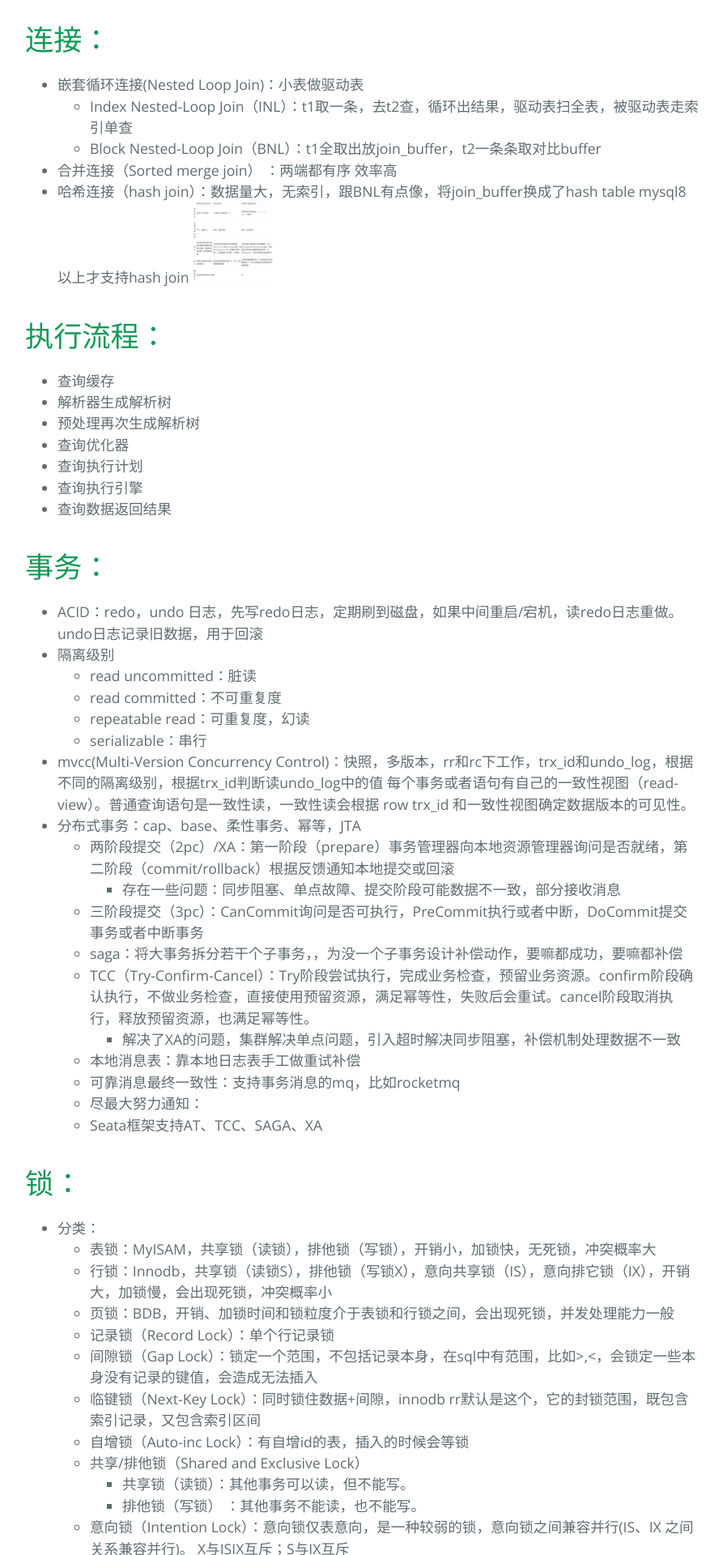
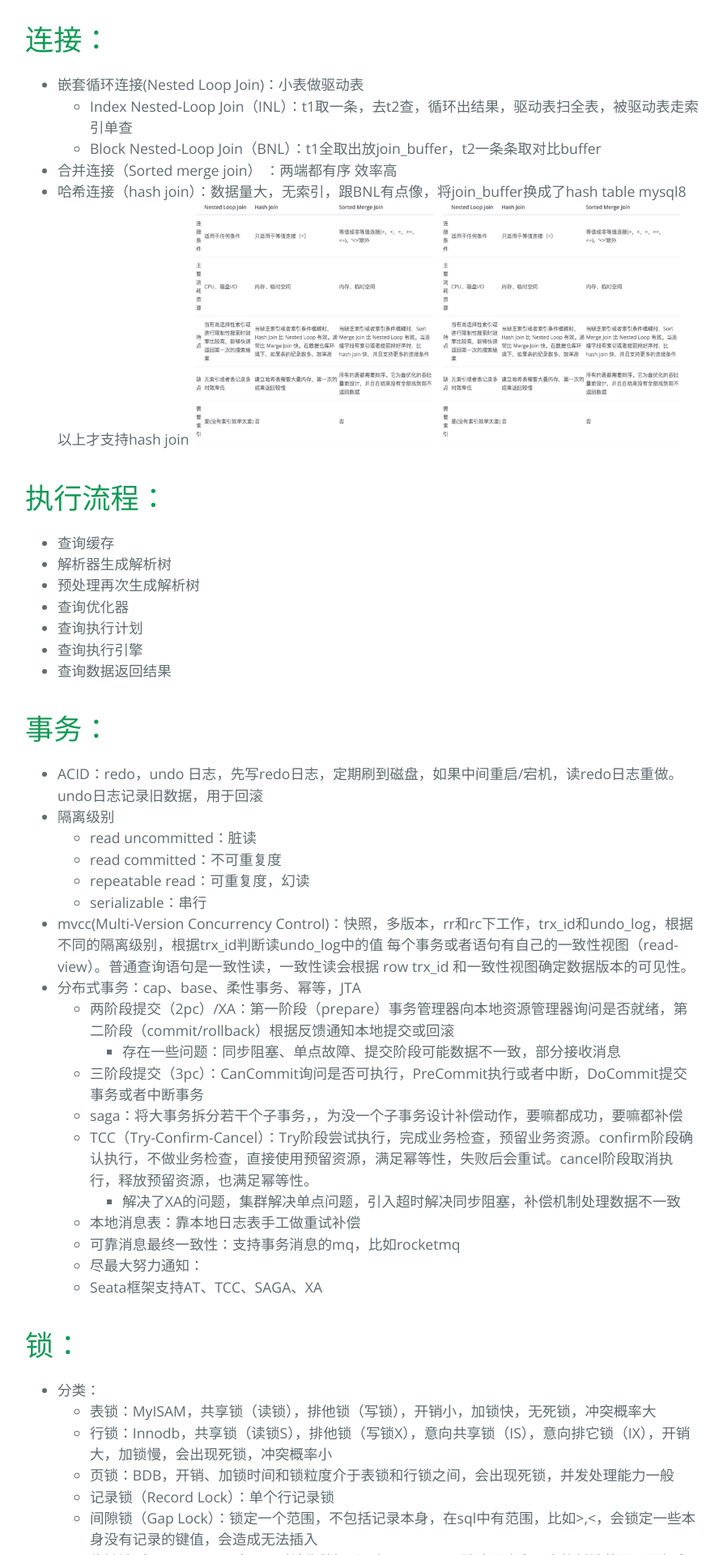
Before and after one commit to someever/someever.github.io, a Jekyll site: the page built from _posts/2022-05-27-数据库-mysql.md, in a window 1280 px wide. Shown: the part 434-2354 px from the top of the page at 81% size, without its empty margins (193-1086 px from the left). Built offline with Jekyll 4.4.1, drawn with Linux system fonts in a browser that asks for light colours.

Commit message:
Update 2022-05-27-数据库-mysql.md

```diff
--- a/_posts/2022-05-27-数据库-mysql.md
+++ b/_posts/2022-05-27-数据库-mysql.md
@@ -12,7 +12,8 @@ title: "数据库-mysql"
 - 合并连接（Sorted merge join）	：两端都有序 效率高
 - 哈希连接（hash join）：数据量大，无索引，跟BNL有点像，将join_buffer换成了hash table
 mysql8以上才支持hash join
-![image](https://someever.github.io/imgs/mysql-join.png){:height="100px" width="100px"}
+![image](https://someever.github.io/imgs/mysql-join.png){:height="300px" width="300px"}
+<img src="https:/someever.github.io/imgs/mysql-join.png" height="300px" width="300px" />
 
 # 执行流程：
 - 查询缓存
```
